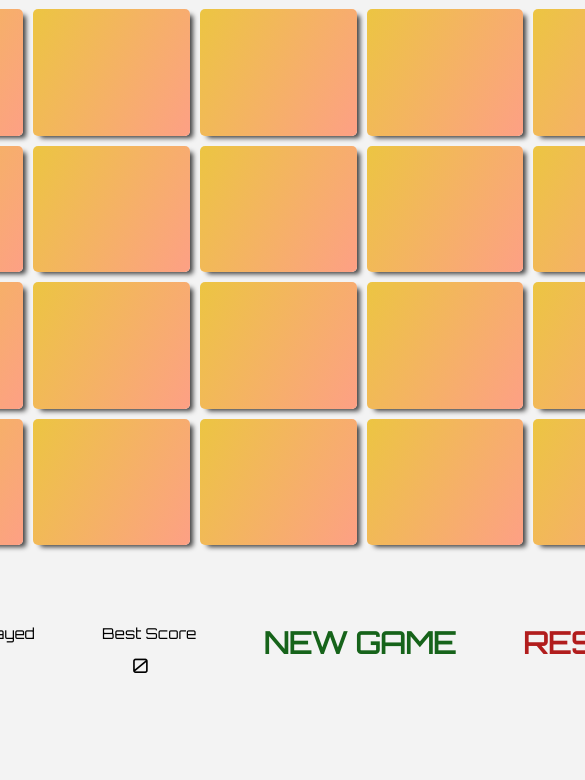
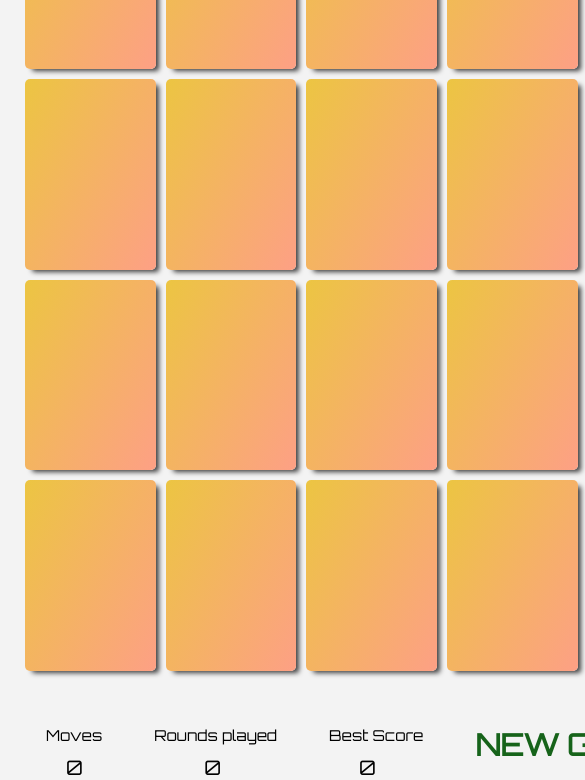
Before and after one commit to andrei-maris-7/pisike-memory-game, a website built with Parcel: page index.html in a window 390 px wide. Shown: the part 262-1042 px from the top of the page, 585 px wide, since content can reach past the window. Before the commit the page ends 960 px from the top, so only its background shows below. Built offline with nearby package versions, Linux system fonts and the light colour scheme.

Commit message:
Responsive layout

```diff
--- a/src/sass/main.scss
+++ b/src/sass/main.scss
@@ -16,6 +16,8 @@ html {
 
 body {
   height: 100vh;
+  padding: 2rem;
+
   // display: flex;
 }
 
@@ -23,10 +25,13 @@ body {
   margin: auto;
   position: relative;
   display: grid;
-  align-items: center;
-  justify-content: center;
+
+  // e ciudat ca arata la fel si cand ii tai gridul
+  // negative margin?
 
   grid-template-columns: repeat(3, auto);
+  grid-template-rows: repeat(3, auto-fill);
+
   grid-template-areas:
     ". title ."
     ". game ."
@@ -35,22 +40,129 @@ body {
 
 .game__title {
   font-family: "Orbitron", sans-serif;
+  text-align: center;
   font-size: 9rem;
   margin-top: 2rem;
   margin-bottom: 2rem;
   grid-area: title;
+  // grid-row-start: 1;
+  // grid-row-end: 2;
+}
+
+.memory-game {
+  width: 100vh;
+  height: 70vh;
+
+  display: flex;
+  flex-wrap: wrap;
+
+  margin: auto;
+  margin-bottom: 5rem;
+
+  perspective: 1000px;
+  grid-area: game;
+
+  // grid-row-start: 2;
+  // grid-row-end: 3;
+}
+
+.memory-card {
+  width: calc(16.6666% - 10px);
+  height: calc(25% - 10px);
+
+  // pentru ca astea sunt in procente, am nevoie de ceva stabilit la memory game
+
+  margin: 5px;
+  // position: relative;
+  transform: scale(1);
+  transform-style: preserve-3d;
+  transition: 0.5s;
+
+  &:active {
+    transform: scale(0.97);
+    transition: transform 0.2s;
+  }
+  &.flip {
+    transform: rotateY(180deg);
+  }
+}
+
+@media screen and (max-width: 1050px) {
+  .game__title {
+    font-size: 7rem;
+  }
+
+  // .memory-card {
+  //   width: calc(25% - 10px);
+  //   height: calc(40% - 10px);
+  // }
+}
+
+@media screen and (max-width: 820px) {
+  .game__title {
+    font-size: 6rem;
+  }
+}
+
+@media screen and (max-width: 720px) {
+  body {
+    position: absolute;
+  }
+}
+
+@media screen and (max-width: 500px) {
+  .memory-game {
+    width: 100vh;
+    height: 80vh;
+  }
+}
+
+@media screen and (max-width: 450px) {
+  .memory-game {
+    width: 100vh;
+    height: 90vh;
+  }
+}
+
+@media screen and (max-width: 420px) {
+  .memory-game {
+    width: 100vh;
+    height: 95vh;
+  }
+}
+.front-side,
+.back-side {
+  width: 100%;
+  height: 100%;
+
+  position: absolute;
+  border-radius: 5px;
+  backface-visibility: hidden;
+  box-shadow: 5px 4px 5px -2px rgba(0, 0, 0, 0.75);
+}
+
+.back-side {
+  background: linear-gradient(120deg, #ecc542, #fda085);
+}
+
+.front-side {
+  transform: rotateY(180deg);
 }
 
 .game__highlights {
   font-family: "Orbitron", sans-serif;
+  position: relative;
   font-size: 1.5rem;
   grid-area: score;
   display: flex;
-  margin-top: 22rem;
-  margin-left: 4rem;
-  padding: 2rem;
   justify-content: space-around;
+  // margin-top: 22rem;
+  // margin-left: 4rem;
+  // padding: 2rem;
   // position: absolute;
+
+  // grid-row-start: 3;
+  // grid-row-end: 4;
 
   &--reset {
     font-weight: 700;
@@ -87,50 +199,6 @@ body {
   }
 }
 
-.memory-game {
-  width: 1000px;
-  height: 45vh;
-  display: flex;
-  margin: auto;
-  flex-wrap: wrap;
-  perspective: 1000px;
-  grid-area: game;
-}
-.memory-card {
-  width: calc(16.6666% - 10px);
-  height: 33.333%;
-  margin: 5px;
-  // position: relative;
-  transform: scale(1);
-  transform-style: preserve-3d;
-  transition: 0.5s;
-
-  &:active {
-    transform: scale(0.97);
-    transition: transform 0.2s;
-  }
-  &.flip {
-    transform: rotateY(180deg);
-  }
-}
-.front-side,
-.back-side {
-  width: 100%;
-  height: 100%;
-  position: absolute;
-  border-radius: 5px;
-  backface-visibility: hidden;
-  box-shadow: 5px 4px 5px -2px rgba(0, 0, 0, 0.75);
-}
-
-.back-side {
-  background: linear-gradient(120deg, #ecc542, #fda085);
-}
-
-.front-side {
-  transform: rotateY(180deg);
-}
-
 img {
   width: 100px;
 }
```
Also changed, not shown: index.html (+3 -1 lines), 1 other file.
